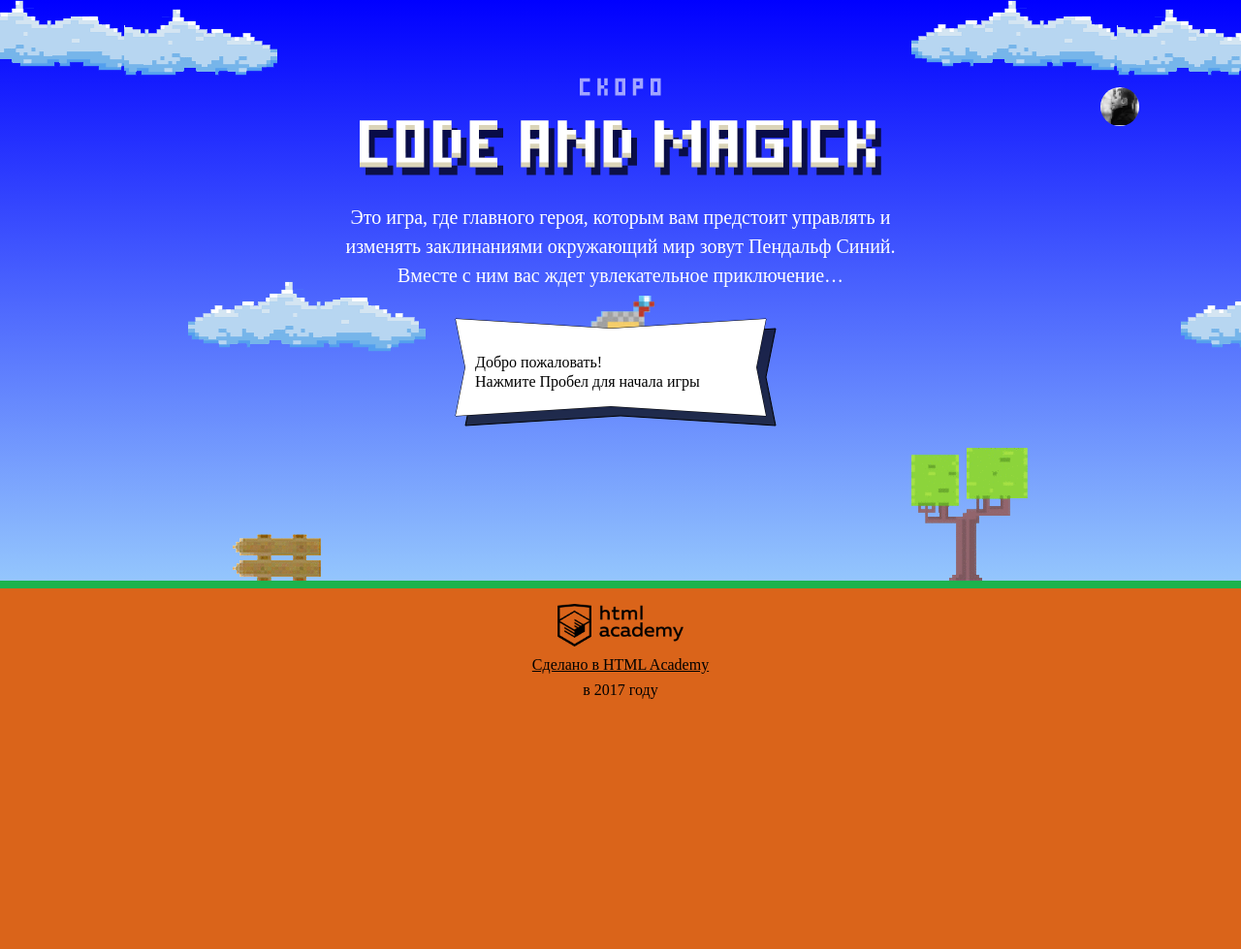
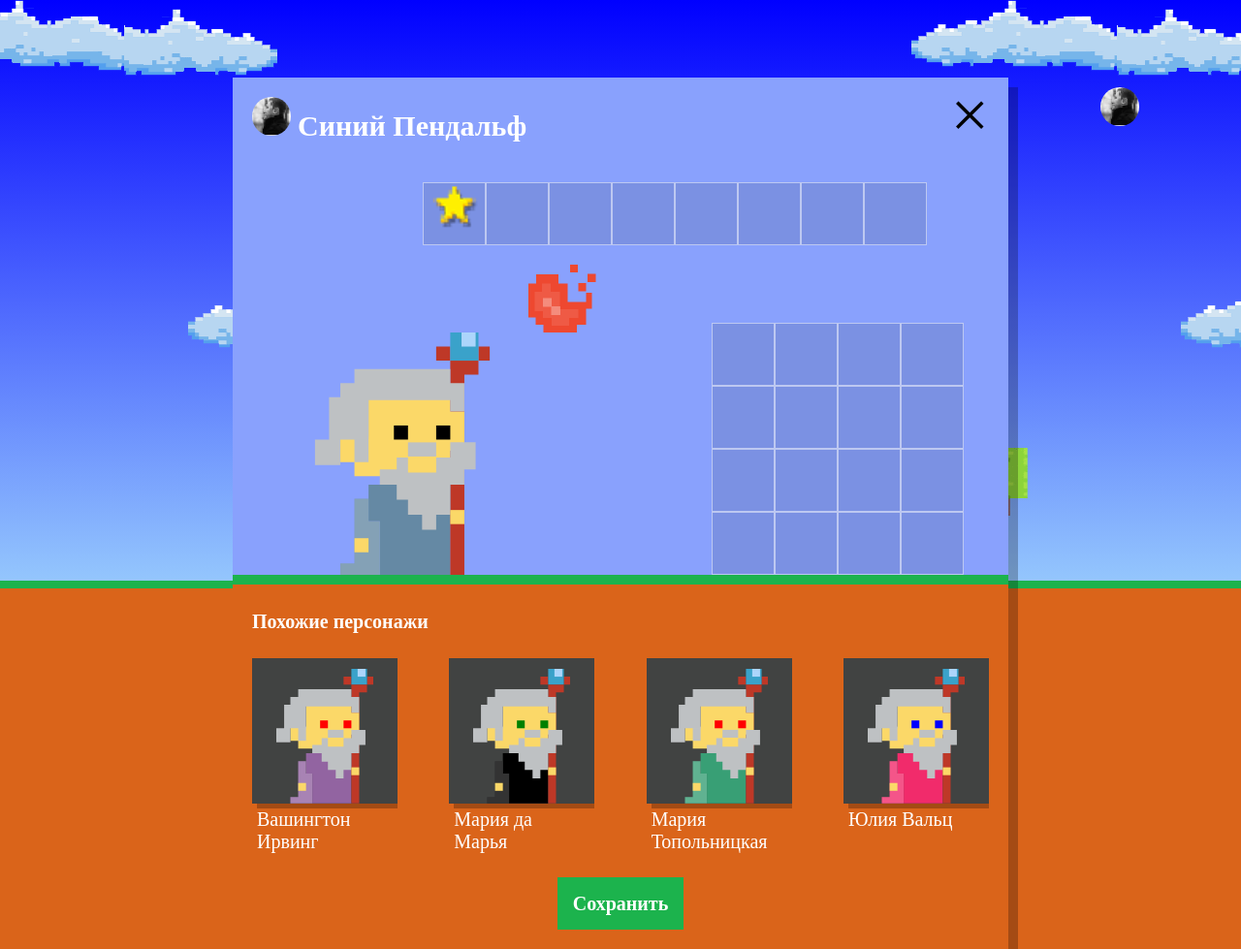
Before and after one commit to fuckomako/86681-code-and-magick, a website: page index.html in a window 1280 px wide. Shown: the whole page at 97% size. Before the commit the page ends 800 px from the top, so only its background shows below. Drawn offline with Linux system fonts and the light colour scheme; a web font is replaced by a local one.

Commit message:
#12 Учебный проект: нас орда

```diff
--- a/index.html
+++ b/index.html
@@ -209,6 +209,7 @@
 
 </script>
 
+<script src="js/setup.js"></script>
 <script src="js/stat.js"></script>
 <script src="js/game.js"></script>
 
--- /dev/null
+++ b/js/setup.js
@@ -0,0 +1,54 @@
+'use strict';
+
+var dialogWindow = document.querySelector('.setup');
+dialogWindow.classList.remove('hidden');
+
+var HERO_NAMES = ['Вашингтон', 'Люпита', 'Юлия', 'Виктор', 'Кристоф', 'Мария', 'Хуан Себастьян', 'Иван'];
+var HERO_SURNAMES = ['Ирвинг', 'Нионго', 'Топольницкая', 'Онопко', 'Вальц', 'Мирабелла', 'Верон', 'да Марья'];
+var COAT_COLOR = ['rgb(101, 137, 164)', 'rgb(241, 43, 107)', 'rgb(146, 100, 161)', 'rgb(56, 159, 117)', 'rgb(215, 210, 55)', 'rgb(0, 0, 0)'];
+var EYES_COLOR = ['black', 'red', 'blue', 'yellow', 'green'];
+
+var similarListElement = document.querySelector('.setup-similar-list');
+
+var similarHeroTemplate = document.querySelector('#similar-wizard-template').content;
+
+var getRandomElement = function (arr) {
+  var random = Math.floor(Math.random() * arr.length);
+  return arr[random];
+};
+
+var drawHero = function (heroName, heroSurname, heroCoat, heroEyes) {
+  var heroID = {
+    name: getRandomElement(heroName) + ' ' + getRandomElement(heroSurname),
+    coatColor: getRandomElement(heroCoat),
+    eyesColor: getRandomElement(heroEyes)
+  };
+  return heroID;
+};
+
+var drawHeroElement = function (hero) {
+  var heroElement = similarHeroTemplate.cloneNode(true);
+
+  heroElement.querySelector('.setup-similar-label').textContent = hero.name;
+  heroElement.querySelector('.wizard-coat').style.fill = hero.coatColor;
+  heroElement.querySelector('.wizard-eyes').style.fill = hero.eyesColor;
+
+  return heroElement;
+};
+
+var drawSimilarHeros = function (heros) {
+  var fragment = document.createDocumentFragment();
+
+  for (var i = 0; i < heros.length; i++) {
+    fragment.appendChild(drawHeroElement(heros[i]));
+  }
+  similarListElement.appendChild(fragment);
+};
+
+var heros = [];
+for (var i = 0; i < 4; i++) {
+  heros[i] = drawHero(HERO_NAMES, HERO_SURNAMES, COAT_COLOR, EYES_COLOR);
+}
+
+drawSimilarHeros(heros);
+document.querySelector('.setup-similar').classList.remove('hidden');
```
